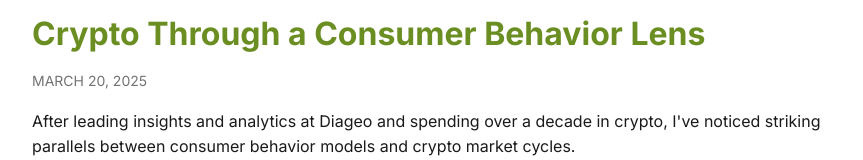
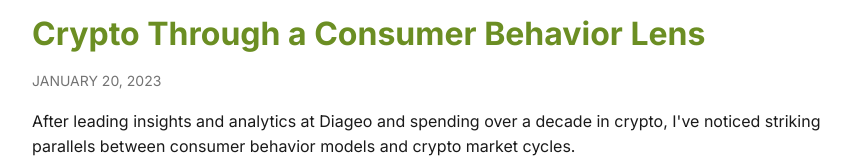
Before and after one commit to cablechris/cable-capital, a Next.js app: page /blog/crypto-consumer-behavior in a window 1280 px wide. Shown: the part 144-304 px from the top of the page, without its empty margins (208-1071 px from the left). Built offline with nearby package versions, Linux system fonts and the light colour scheme.

Commit message:
Fix Twitter API initialization with dynamic imports

```diff
--- a/app/blog/[slug]/page.jsx
+++ b/app/blog/[slug]/page.jsx
@@ -19,9 +19,18 @@ const posts = {
       "The time is now."
     ]
   },
-  'crypto-consumer-behavior': {
-    title: 'Crypto Through a Consumer Behavior Lens',
-    date: 'MARCH 20, 2025',
+  'market-cycles': {
+    title: 'Navigating Crypto Market Cycles',
+    date: 'NOVEMBER 10, 2023',
+    content: [
+      "After leading insights and analytics at Diageo and spending over a decade in crypto, I've noticed striking parallels between consumer behavior models and crypto market cycles.",
+      "The boom-bust cycles of crypto markets follow patterns remarkably similar to traditional consumer adoption curves, just accelerated. Early adopters, the mainstream wave, and laggards all behave according to well-established principles of behavioral economics. What's different is the compressed timeframe and amplified reactions within the crypto space.",
+      "Consider the classic Rogers' Diffusion of Innovation curve. In traditional markets, this adoption process might take years or decades. In crypto, we see the same pattern compressed into months or a few years at most."
+    ]
+  },
+  'defi-evolution': {
+    title: 'The Evolution of DeFi: Beyond Yield Farming',
+    date: 'JUNE 15, 2023',
     content: [
       "After leading insights and analytics at Diageo and spending over a decade in crypto, I've noticed striking parallels between consumer behavior models and crypto market cycles.",
       "The boom-bust cycles of crypto markets follow patterns remarkably similar to traditional consumer adoption curves, just accelerated. Early adopters, the mainstream wave, and laggards all behave according to well-established principles of behavioral economics. What's different is the compressed timeframe and amplified reactions within the crypto space.",
@@ -30,10 +39,19 @@ const posts = {
   },
   'dao-governance': {
     title: 'The Evolution of DAO Governance',
-    date: 'FEBRUARY 15, 2025',
+    date: 'FEBRUARY 15, 2023',
     content: [
       "Having founded multiple Investment DAOs including Flamingo, Neon, Ready Player, and Zero, I've witnessed the evolution of governance models firsthand.",
       "When we launched Flamingo in 2019, the DAO landscape was still in its infancy. Our governance model was idealistic - one token, one vote, with all major decisions requiring community approval."
+    ]
+  },
+  'crypto-consumer-behavior': {
+    title: 'Crypto Through a Consumer Behavior Lens',
+    date: 'JANUARY 20, 2023',
+    content: [
+      "After leading insights and analytics at Diageo and spending over a decade in crypto, I've noticed striking parallels between consumer behavior models and crypto market cycles.",
+      "The boom-bust cycles of crypto markets follow patterns remarkably similar to traditional consumer adoption curves, just accelerated. Early adopters, the mainstream wave, and laggards all behave according to well-established principles of behavioral economics. What's different is the compressed timeframe and amplified reactions within the crypto space.",
+      "Consider the classic Rogers' Diffusion of Innovation curve. In traditional markets, this adoption process might take years or decades. In crypto, we see the same pattern compressed into months or a few years at most."
     ]
   }
 }
--- a/app/blog/page.jsx
+++ b/app/blog/page.jsx
@@ -10,24 +10,24 @@ const staticPosts = [
     date: 'MARCH 25, 2024'
   },
   {
-    slug: 'crypto-consumer-behavior',
-    title: 'Crypto Through a Consumer Behavior Lens',
-    date: 'MARCH 20, 2025'
-  },
-  {
-    slug: 'dao-governance',
-    title: 'The Evolution of DAO Governance',
-    date: 'FEBRUARY 15, 2025'
-  },
-  {
     slug: 'market-cycles',
     title: 'Navigating Crypto Market Cycles',
-    date: 'NOVEMBER 10, 2024'
+    date: 'NOVEMBER 10, 2023'
   },
   {
     slug: 'defi-evolution',
     title: 'The Evolution of DeFi: Beyond Yield Farming',
     date: 'JUNE 15, 2023'
+  },
+  {
+    slug: 'dao-governance',
+    title: 'The Evolution of DAO Governance',
+    date: 'FEBRUARY 15, 2023'
+  },
+  {
+    slug: 'crypto-consumer-behavior',
+    title: 'Crypto Through a Consumer Behavior Lens',
+    date: 'JANUARY 20, 2023'
   }
 ];
 
--- a/utils/twitter.js
+++ b/utils/twitter.js
@@ -1,41 +1,48 @@
-// Convert tweet to blog post format
+// Helper function to get Twitter client
+async function getClient() {
+  try {
+    const { TwitterApi } = await import('twitter-api-v2');
+    return new TwitterApi(process.env.TWITTER_BEARER_TOKEN || '');
+  } catch (error) {
+    console.error('Error initializing Twitter client:', error);
+    return null;
+  }
+}
+
+// Convert a tweet to blog post format
 function tweetToBlogPost(tweet) {
   return {
-    title: tweet.text.split('\n')[0], // First line as title
+    title: tweet.text.split('\n')[0],
     date: new Date(tweet.created_at).toLocaleDateString('en-US', {
       year: 'numeric',
       month: 'long',
       day: 'numeric'
     }).toUpperCase(),
-    content: tweet.text.split('\n').slice(1), // Rest as content
-    slug: tweet.id_str,
-    originalUrl: `https://twitter.com/cablechris/status/${tweet.id_str}`
+    content: tweet.text.split('\n').slice(1),
+    slug: tweet.id,
+    originalUrl: `https://twitter.com/cablechris/status/${tweet.id}`
   };
 }
 
-// Helper function to get Twitter client
-async function getClient() {
-  const { TwitterApi } = await import('twitter-api-v2');
-  return new TwitterApi(process.env.TWITTER_BEARER_TOKEN || '');
-}
-
-// Fetch tweets with a specific hashtag from a user
+// Fetch tweets from a user
 export async function fetchTweetsAsBlogPosts(username) {
   try {
     const client = await getClient();
-    const tweets = await client.v2.userByUsername(username);
-    if (!tweets.data) {
-      console.error('No tweets found');
+    if (!client) return [];
+
+    const user = await client.v2.userByUsername(username);
+    if (!user.data) {
+      console.error('User not found');
       return [];
     }
 
-    const userTweets = await client.v2.userTimeline(tweets.data.id, {
+    const tweets = await client.v2.userTimeline(user.data.id, {
       exclude: ['replies', 'retweets'],
       max_results: 10,
       'tweet.fields': ['created_at', 'text']
     });
 
-    return userTweets.data.data.map(tweetToBlogPost);
+    return tweets.data.data.map(tweetToBlogPost);
   } catch (error) {
     console.error('Error fetching tweets:', error);
     return [];
@@ -46,7 +53,9 @@ export async function fetchTweetsAsBlogPosts(username) {
 export async function fetchTweetAsBlogPost(tweetId) {
   try {
     const client = await getClient();
-    const tweet = await client.v2.singleTweet(tweetId, {
+    if (!client) return null;
+
+    const tweet = await client.v2.tweet(tweetId, {
       'tweet.fields': ['created_at', 'text']
     });
 
```
